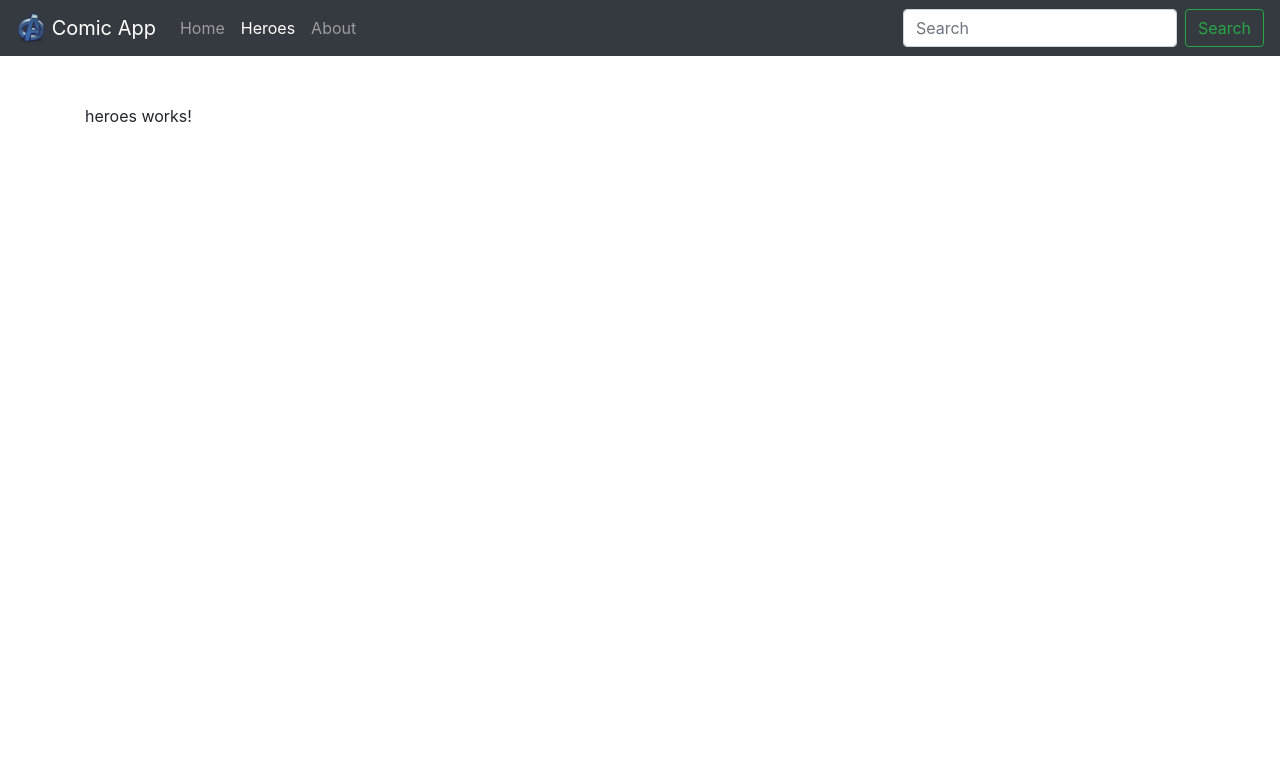
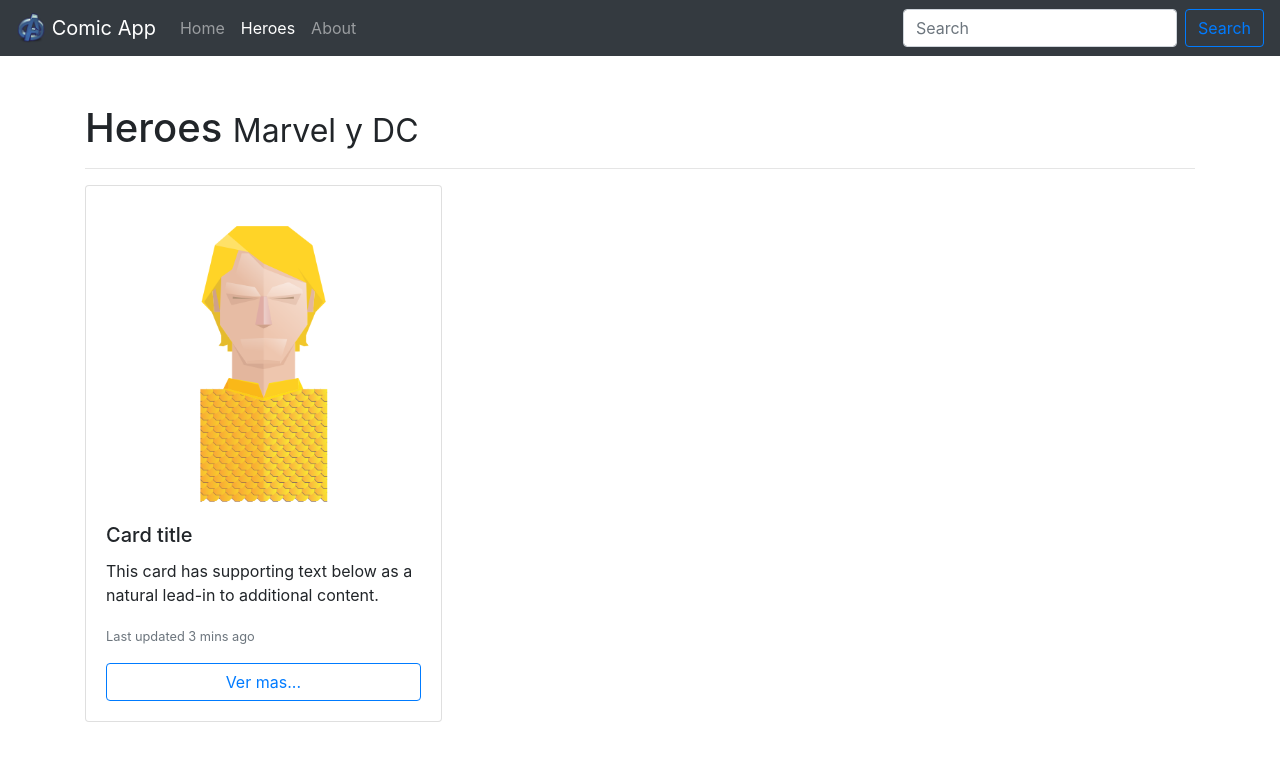
Before and after one commit to arandajm/comic-app, an Angular app: page /heroes in a window 1280 px wide. Shown: the top 758 px of the page. Built offline with nearby package versions, Linux system fonts and the light colour scheme.

Commit message:
creating heroes component  template

```diff
--- a/src/app/components/heroes/heroes.component.html
+++ b/src/app/components/heroes/heroes.component.html
@@ -1 +1,19 @@
-<p>heroes works!</p>
+<h1>Heroes <small> Marvel y DC</small></h1>
+<hr />
+<div class="card-columns">
+    <div class="card">
+        <img src="assets/img/aquaman.png" class="card-img-top" alt="..." />
+        <div class="card-body">
+            <h5 class="card-title">Card title</h5>
+            <p class="card-text">
+                This card has supporting text below as a natural lead-in to additional content.
+            </p>
+            <p class="card-text">
+                <small class="text-muted">Last updated 3 mins ago</small>
+            </p>
+            <button type="button" class="btn btn-outline-primary btn-block">
+        Ver mas...
+      </button>
+        </div>
+    </div>
+</div>
--- a/src/app/components/shared/navbar/navbar.component.html
+++ b/src/app/components/shared/navbar/navbar.component.html
@@ -20,7 +20,7 @@
         </ul>
         <form class="form-inline my-2 my-lg-0">
             <input class="form-control mr-sm-2" type="search" placeholder="Search" aria-label="Search" />
-            <button class="btn btn-outline-success my-2 my-sm-0" type="submit">
+            <button class="btn btn-outline-primary my-2 my-sm-0" type="submit">
         Search
       </button>
         </form>
--- a/src/styles.css
+++ b/src/styles.css
@@ -1,4 +1,8 @@
 /* You can add global styles to this file, and also import other style files */
+
+body {
+    padding-bottom: 50px;
+}
 
 .animated {
     -webkit-animation-duration: 1s;
```
